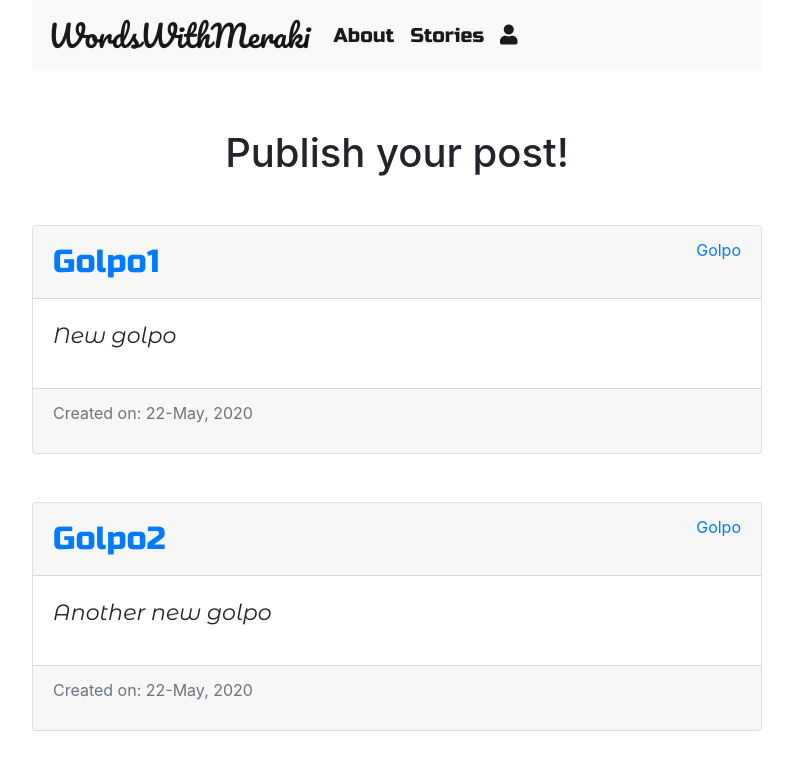
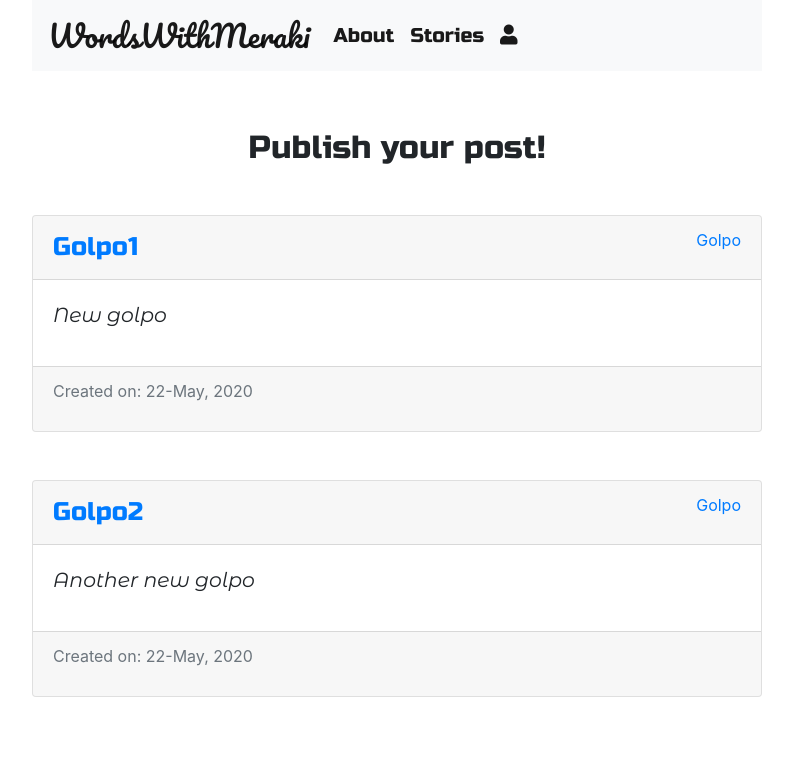
Before and after one commit to Shovon588/personal-blog, a Django app: page /drafts/ in a window 1280 px wide. Shown: the top 770 px of the page, without its empty margins (243-1036 px from the left). Run offline with Django 3.2, Linux system fonts and the light colour scheme; data comes from the database, SQL or seed files in the repository; some libraries are stand-ins or nearby versions.

Commit message:
Simple css adjustment

```diff
--- a/my_blog/blog/static/css/blog.css
+++ b/my_blog/blog/static/css/blog.css
@@ -6,13 +6,19 @@
 
 .posttitle {
   font-family: 'Russo One', sans-serif;
-  font-size: 2em;
+  font-size: 1.6em;
   text-align: center;
 }
 
 .postcontent {
   font-family: 'Montserrat Alternates';
-  font-size: 1.3em;
+  font-size: 1.2em;
+}
+
+h1, h3, h4{
+  font-family: 'Russo One', sans-serif;
+  font-size: 2em;
+  text-align: center;
 }
 
 .big-brand{
@@ -21,7 +27,7 @@
 
 .editable{
   text-align: justify;
-  font-size: 1.5em;
+  font-size: 1.3em;
   min-height: 50px;
   width: 100%;
   padding: 8px;
```
